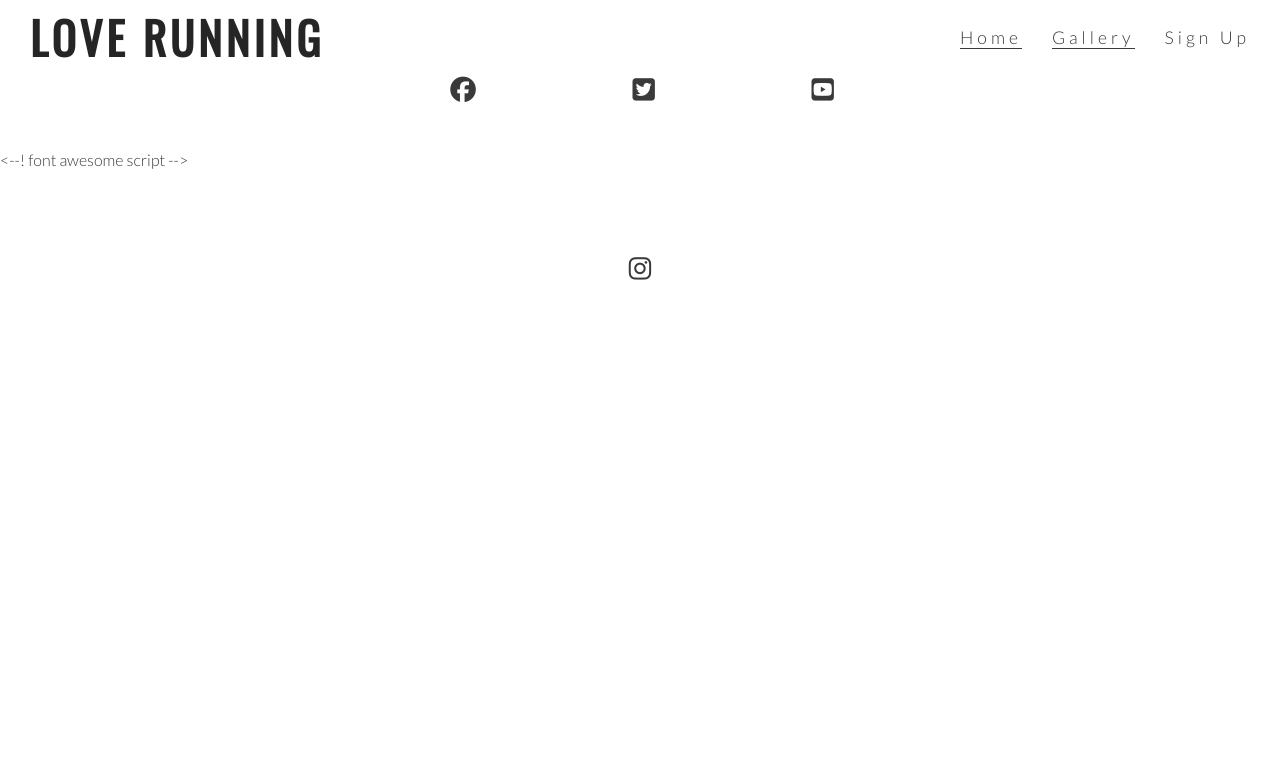
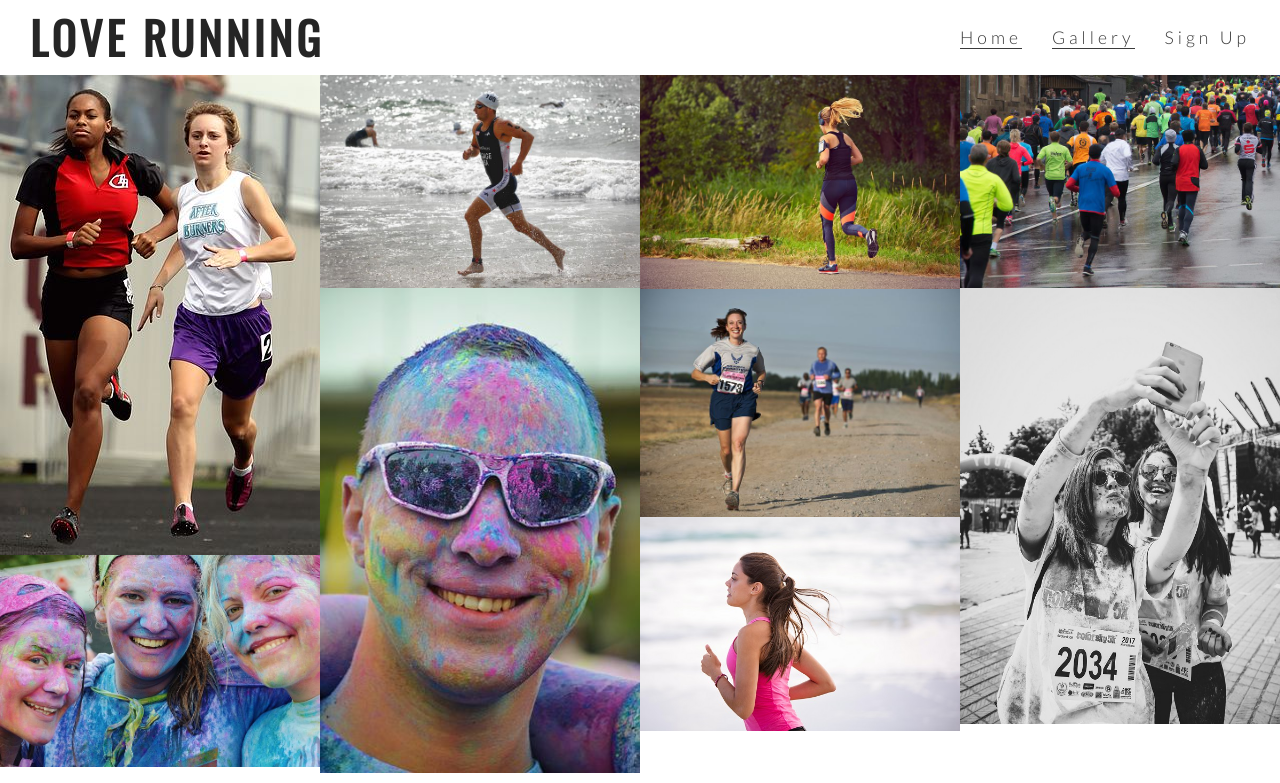
Before and after one commit to Ellen-W135/Love-Running, a plain HTML site: page gallery.html in a window 1280 px wide. Shown: the top 783 px of the page. Drawn offline with nearby package versions, Linux system fonts and the light colour scheme.

Commit message:
Add gallery images and masonry styling

```diff
--- a/assets/css/style.css
+++ b/assets/css/style.css
@@ -232,3 +232,16 @@ footer {
     padding: 5%;
     color: #3a3a3a;
 }
+
+/* gallery */
+
+#photos {
+    clear: both;
+    line-height: 0;
+    column-count: 4;
+    column-gap: 0;
+}
+
+#photos > img {
+    width: 100%;
+}
--- a/gallery.html
+++ b/gallery.html
@@ -29,6 +29,18 @@
             </ul>
         </nav>
     </header>
+
+    <section id="photos">
+        <img src="assets/css/images/athletes.jpg" alt="Two athletes running together">
+        <img src="assets/css/images/girls.jpg" alt="Three girls at charity paint running festival">
+        <img src="assets/css/images/runner3.jpg" alt="Solo male runner jogging on a beach">
+        <img src="assets/css/images/man.jpg" alt="Man at charity paint running festival">
+        <img src="assets/css/images/runner1.jpg" alt="Female runner jogging through phoenix park">
+        <img src="assets/css/images/runner2.jpg" alt="Runners competing in marathon">
+        <img src="assets/css/images/runner4.jpg" alt="Solo female runner jogging on a beach">
+        <img src="assets/css/images/running_gang.jpg" alt="Large group of runners taking part in a marathon on a rainy day">
+        <img src="assets/css/images/mud-run.jpg" alt="Two women runners taking a muddy selfie after the Mud Runners Championship">
+    </section>
     <footer>
         <ul class="social-networks">
             <li>
```
Also changed, not shown: assets/css/images/athletes.jpg (added), assets/css/images/girls.jpg (added), assets/css/images/man.jpg (added), assets/css/images/mud-run.jpg (added), assets/css/images/runner1.jpg (added), assets/css/images/runner2.jpg (added), assets/css/images/runner3.jpg (added), assets/css/images/runner4.jpg (added), assets/css/images/running_gang.jpg (added).
